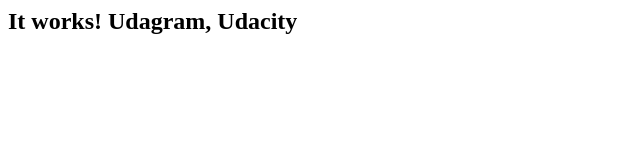
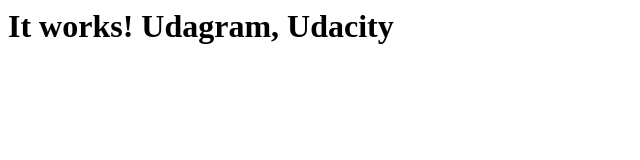
Before and after one commit to AhmedAbd-Allah/Deploy-a-high-availability-web-app-using-CloudFormation, a plain HTML site: page index.html in a window 1280 px wide. Shown: the whole page, without its empty margins (0-640 px from the left). Drawn offline with Linux system fonts and the light colour scheme.

Commit message:
create stack

```diff
--- a/index.html
+++ b/index.html
@@ -1,10 +1,6 @@
 <html>
-<header>
-    <title>Ahmed Abdallah - Udagram</title>
-</header>
-
 <body>
-    <h2>It works! Udagram, Udacity</h2>
+    <h1>It works! Udagram, Udacity</h1>
 </body>
 
 </html>
```
